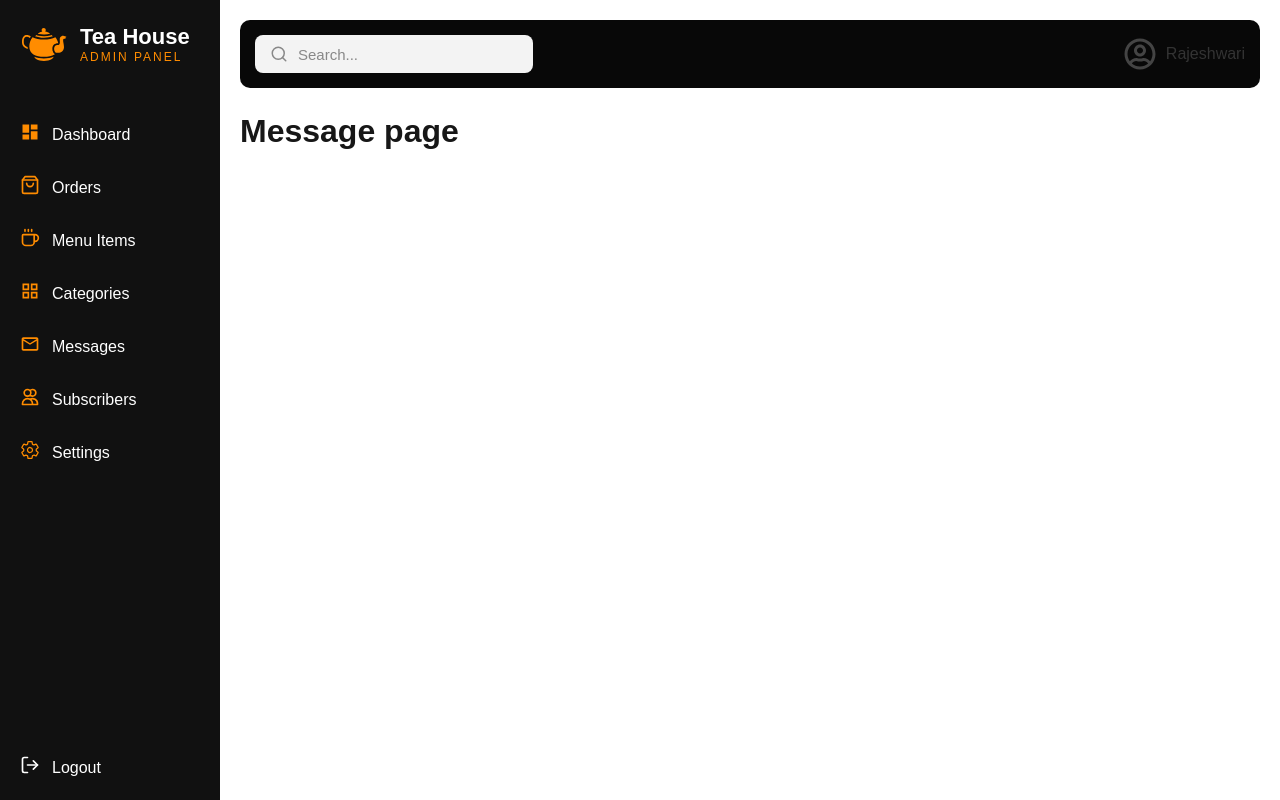
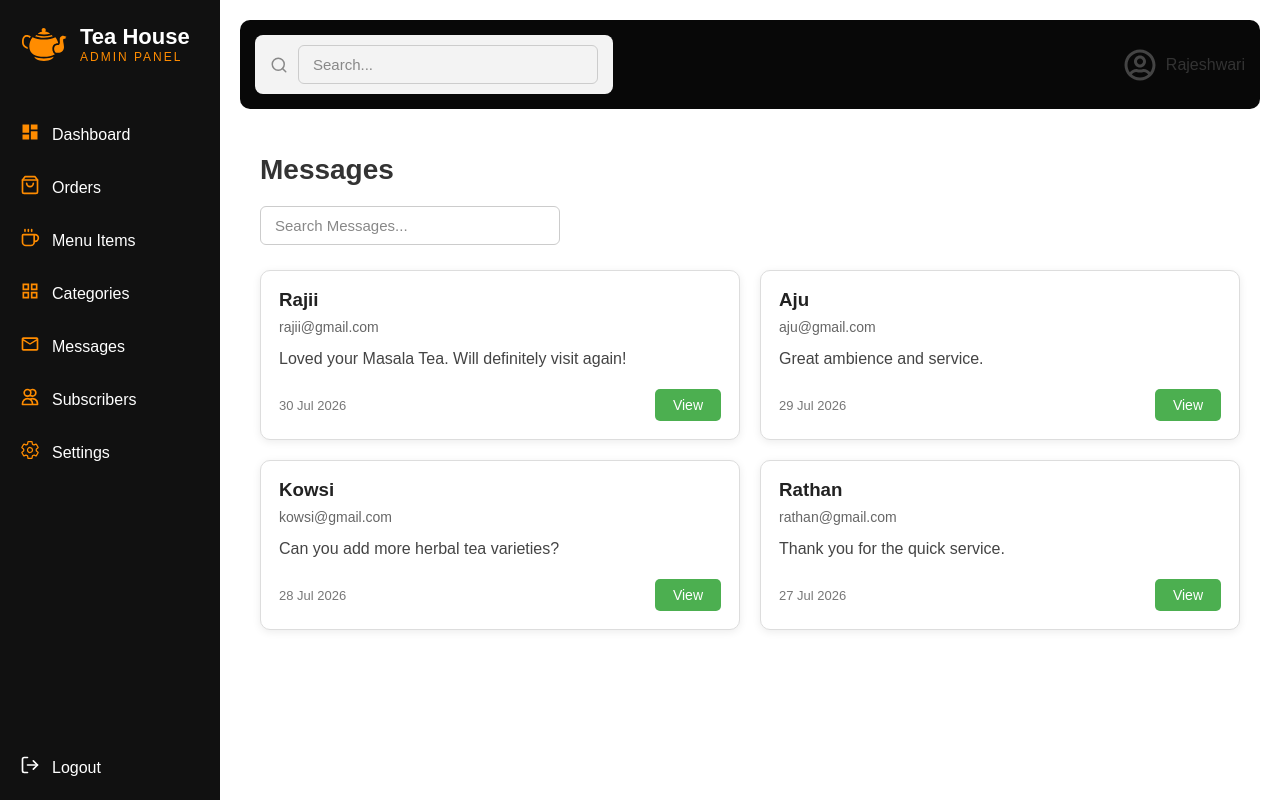
Before and after one commit to rajeshwari-frontend/Tea_House_Project, a Next.js app: page /dashboard/messages in a window 1280 px wide. Built offline with nearby package versions, Linux system fonts and the light colour scheme.

Commit message:
created message page

```diff
--- a/app/dashboard/messages/page.jsx
+++ b/app/dashboard/messages/page.jsx
@@ -1,3 +1,5 @@
-export default function MenuItems() {
-  return <h1>Message page</h1>;
+import Messages from "@/components/Messages";
+
+export default function MenuItemsPage() {
+  return <Messages />;
 }
--- /dev/null
+++ b/components/Messages/index.css
@@ -0,0 +1,100 @@
+.messages-page {
+  padding: 20px;
+}
+
+.messages-header {
+  margin-bottom: 20px;
+}
+
+.messages-header h1 {
+  font-size: 28px;
+  color: #333;
+}
+
+.messages-toolbar {
+  margin-bottom: 25px;
+}
+
+.search-input {
+  width: 300px;
+  max-width: 100%;
+  padding: 10px 14px;
+  border: 1px solid #ccc;
+  border-radius: 6px;
+  font-size: 15px;
+  outline: none;
+}
+
+.search-input:focus {
+  border-color: #4caf50;
+}
+
+.messages-container {
+  display: grid;
+  grid-template-columns: repeat(auto-fit, minmax(320px, 1fr));
+  gap: 20px;
+}
+
+.message-card {
+  background: #fff;
+  border: 1px solid #ddd;
+  border-radius: 10px;
+  padding: 18px;
+  box-shadow: 0 2px 8px rgba(0, 0, 0, 0.08);
+}
+
+.message-card h3 {
+  margin-bottom: 8px;
+  color: #222;
+}
+
+.email {
+  color: #666;
+  font-size: 14px;
+  margin-bottom: 12px;
+}
+
+.message {
+  color: #444;
+  line-height: 1.5;
+  margin-bottom: 18px;
+}
+
+.card-footer {
+  display: flex;
+  justify-content: space-between;
+  align-items: center;
+}
+
+.card-footer span {
+  font-size: 13px;
+  color: #777;
+}
+
+.view-btn {
+  background-color: #4caf50;
+  color: white;
+  border: none;
+  padding: 8px 18px;
+  border-radius: 5px;
+  cursor: pointer;
+  font-size: 14px;
+}
+
+.view-btn:hover {
+  background-color: #43a047;
+}
+
+@media (max-width: 768px) {
+  .messages-page {
+    padding: 15px;
+  }
+
+  .search-input {
+    width: 100%;
+  }
+
+  .messages-container {
+    grid-template-columns: 1fr;
+  }
+}
--- /dev/null
+++ b/components/Messages/index.jsx
@@ -0,0 +1,83 @@
+"use client";
+
+import { useState } from "react";
+import "./index.css";
+
+const messages = [
+  {
+    id: 1,
+    name: "Rajii",
+    email: "rajii@gmail.com",
+    message: "Loved your Masala Tea. Will definitely visit again!",
+    date: "30 Jul 2026",
+  },
+  {
+    id: 2,
+    name: "Aju",
+    email: "aju@gmail.com",
+    message: "Great ambience and service.",
+    date: "29 Jul 2026",
+  },
+  {
+    id: 3,
+    name: "Kowsi",
+    email: "kowsi@gmail.com",
+    message: "Can you add more herbal tea varieties?",
+    date: "28 Jul 2026",
+  },
+  {
+    id: 4,
+    name: "Rathan",
+    email: "rathan@gmail.com",
+    message: "Thank you for the quick service.",
+    date: "27 Jul 2026",
+  },
+];
+
+const Messages = () => {
+  const [searchTerm, setSearchTerm] = useState("");
+
+  const filteredMessages = messages.filter(
+    (item) =>
+      item.name.toLowerCase().includes(searchTerm.toLowerCase()) ||
+      item.email.toLowerCase().includes(searchTerm.toLowerCase())
+  );
+
+  return (
+    <div className="messages-page">
+      <div className="messages-header">
+        <h1>Messages</h1>
+      </div>
+
+      <div className="messages-toolbar">
+        <input
+          type="text"
+          placeholder="Search Messages..."
+          className="search-input"
+          value={searchTerm}
+          onChange={(e) => setSearchTerm(e.target.value)}
+        />
+      </div>
+
+      <div className="messages-container">
+        {filteredMessages.map((item) => (
+          <div className="message-card" key={item.id}>
+            <h3>{item.name}</h3>
+
+            <p className="email">{item.email}</p>
+
+            <p className="message">{item.message}</p>
+
+            <div className="card-footer">
+              <span>{item.date}</span>
+
+              <button className="view-btn">View</button>
+            </div>
+          </div>
+        ))}
+      </div>
+    </div>
+  );
+};
+
+export default Messages;
```
Also changed, not shown: components/Settings/index.css (added), components/Settings/index.jsx (added), components/Subscribers/index.css (added), components/Subscribers/index.jsx (added).
